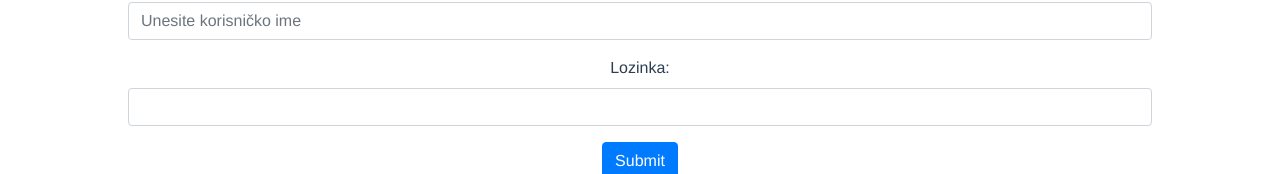
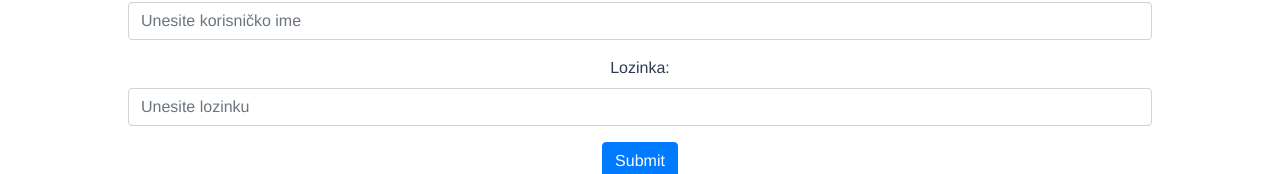
Before and after one commit to RadovanPrijic/Chess-Tournaments-App-Frontend, a Vue app in the folder chess_userapp/: page /login in a window 1280 px wide. Shown: the part 216-390 px from the top of the page. Built offline with nearby package versions, Linux system fonts and the light colour scheme.

Commit message:
Male izmene, resen problem sa rezultatima

```diff
--- a/chess_userapp/src/App.vue
+++ b/chess_userapp/src/App.vue
@@ -13,7 +13,6 @@
             <b-nav-item-dropdown text="Sekcije">
               <b-dropdown-item to="/tournaments">Turniri</b-dropdown-item>
               <b-dropdown-item to="/organisers">Organizatori</b-dropdown-item>
-              <b-dropdown-item to="/results">Rezultati</b-dropdown-item>
             </b-nav-item-dropdown>
           </b-navbar-nav>
 
--- a/chess_userapp/src/components/ResultList.vue
+++ b/chess_userapp/src/components/ResultList.vue
@@ -26,7 +26,7 @@
       :per-page="perPage"
       aria-controls="image-table"
     ></b-pagination>
-    <b-button v-on:click="accessBookPost()">Dodaj rezultat</b-button>
+    <b-button v-on:click="accessResultPost()">Dodaj rezultat</b-button>
   </div>
 
 </template>
@@ -63,7 +63,7 @@
       rowClicked(record, index) {
         this.$router.push({ name: 'SingleResult', params: { id: record.id} });
       },
-      goToAddBook(){
+      accessResultPost(){
         this.$router.push({ name: 'PostResult', params: { id: this.$route.params.id} });
       }
     }
--- a/chess_userapp/src/views/Login.vue
+++ b/chess_userapp/src/views/Login.vue
@@ -9,7 +9,7 @@
       </b-form-group>
 
       <b-form-group label="Lozinka:" label-for="password">
-        <b-form-input id="password" v-model="form.password" type="password" required></b-form-input>
+        <b-form-input id="password" v-model="form.password" type="password" placeholder="Unesite lozinku" required></b-form-input>
       </b-form-group>
 
       <b-button type="submit" variant="primary">Submit</b-button>
--- a/chess_userapp/src/views/Register.vue
+++ b/chess_userapp/src/views/Register.vue
@@ -29,7 +29,7 @@
       </b-form-group>
 
       <b-form-group label="Lozinka:" label-for="password">
-        <b-form-input id="password" v-model="form.password" type="password" required></b-form-input>
+        <b-form-input id="password" v-model="form.password" type="password" placeholder="Unesite lozinku" required></b-form-input>
       </b-form-group>
 
       <br>
```
